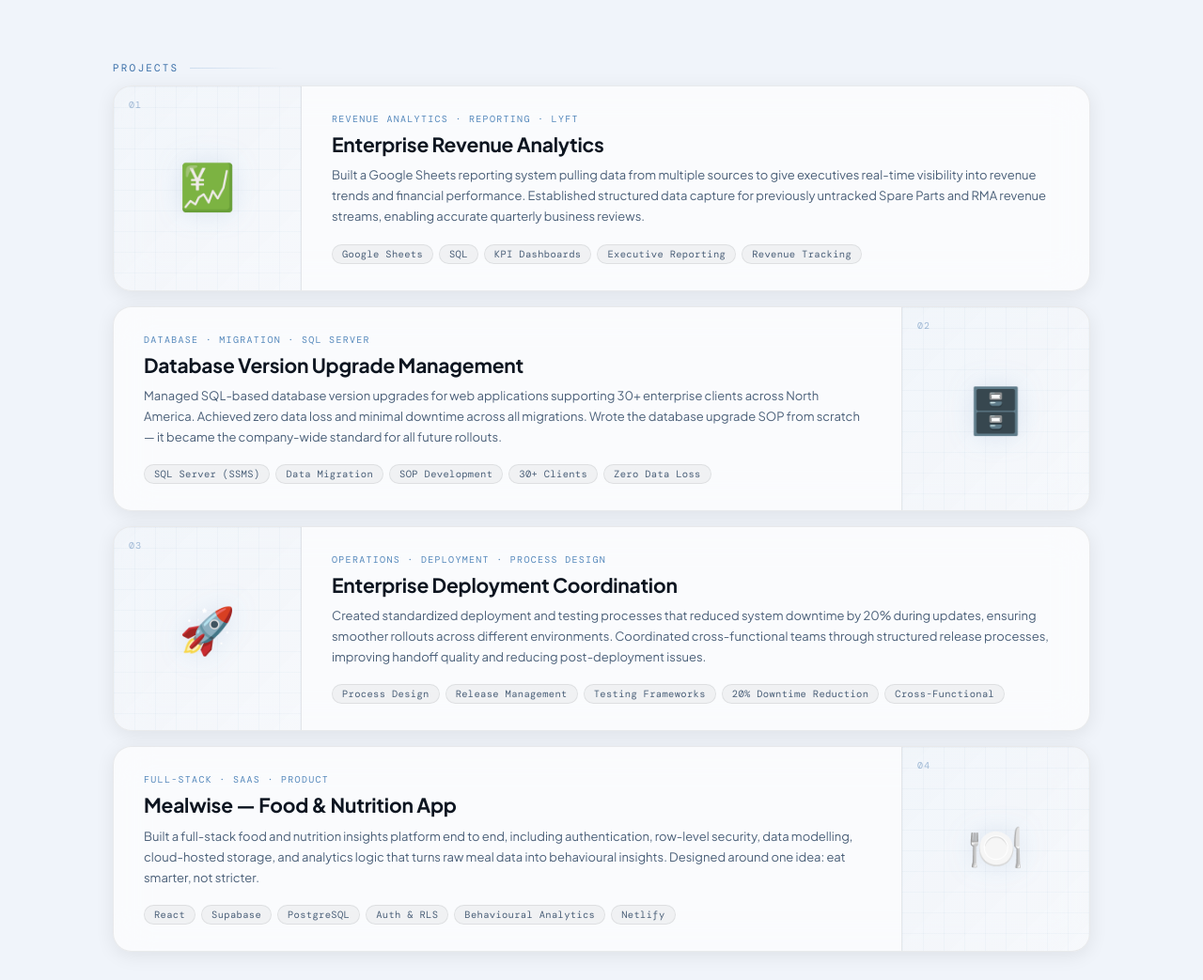
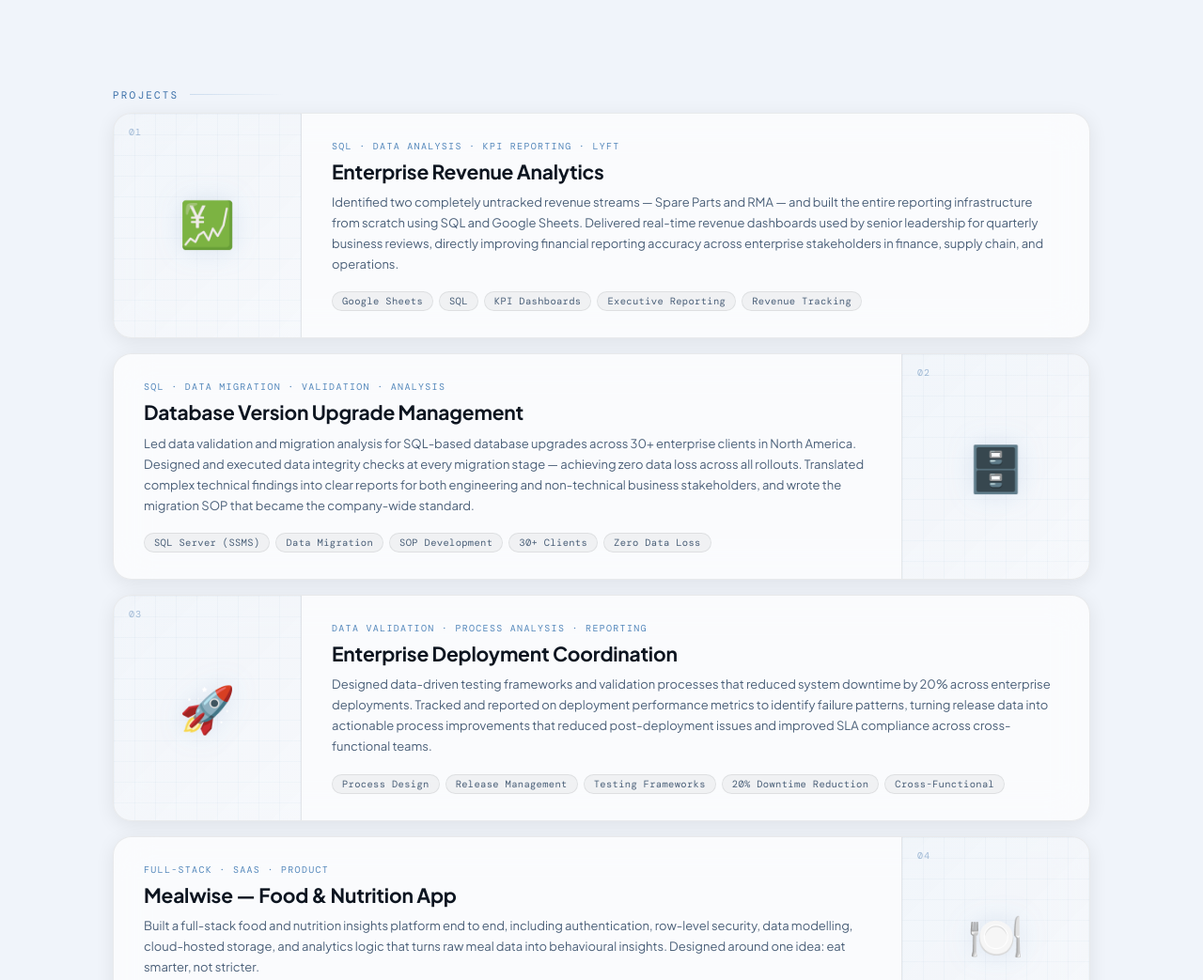
Before and after one commit to shah-samkit/Samkit-Shah-Portfolio, a plain HTML site: page index.html in a window 1280 px wide. Shown: the part 1080-2123 px from the top of the page at 94% size. Drawn offline with nearby package versions, Linux system fonts and the light colour scheme; a web font is replaced by a local one.

Commit message:
Revise job title and project descriptions in index.html
Updated job title and descriptions to reflect a more focused role as a Data Analyst. Enhanced project descriptions to better articulate contributions and impact.

```diff
--- a/index.html
+++ b/index.html
@@ -3,7 +3,7 @@
 <head>
 <meta charset="UTF-8">
 <meta name="viewport" content="width=device-width, initial-scale=1.0">
-<title>Samkit Shah — Data & Operations Analyst</title>
+<title>Samkit Shah — Data Analyst</title>
 <meta name="description" content="Data & Operations Analyst @ Lyft. Turning fragmented systems into reliable data infrastructure and workflows that scale.">
 <meta property="og:title" content="Samkit Shah — Data & Operations Analyst">
 <meta property="og:description" content="Data & Operations Analyst @ Lyft · SQL · Process Automation · Dashboards · Stakeholder Management">
@@ -620,7 +620,7 @@
         style="width:120px;height:120px;border-radius:50%;object-fit:cover;object-position:center top;border:3px solid var(--glass-border);box-shadow:0 0 0 6px rgba(123,167,212,0.1), 0 8px 32px rgba(0,0,0,0.3);flex-shrink:0;">
     </div>
     <p class="hero-sub">
-      <strong>Data & Operations Analyst @ Lyft.</strong> I turn fragmented systems into reliable data infrastructure and workflows that scale — across enterprise ops, SQL reporting, and cross-functional stakeholder teams.
+      <strong>Analyst @ Lyft.</strong> 4+ years turning messy, fragmented data into dashboards, insights, and decisions that move businesses forward — partnering with enterprise operations, hardware engineering, finance, and supply chain stakeholders at Lyft, and delivering data validation and reporting across 30+ enterprise clients at Total e Integrated.
     </p>
     <div class="hero-ctas">
       <a href="#contact" class="btn btn-glow">Let's Connect ↗</a>
@@ -649,9 +649,9 @@
       <div class="proj-card glass">
         <div class="proj-visual"><div class="proj-num">01</div><div class="proj-icon">💹</div></div>
         <div class="proj-body">
-          <div class="proj-type">Revenue Analytics · Reporting · Lyft</div>
+          <div class="proj-type">SQL · Data Analysis · KPI Reporting · Lyft</div>
           <div class="proj-name">Enterprise Revenue Analytics</div>
-          <p class="proj-desc">Built a Google Sheets reporting system pulling data from multiple sources to give executives real-time visibility into revenue trends and financial performance. Established structured data capture for previously untracked Spare Parts and RMA revenue streams, enabling accurate quarterly business reviews.</p>
+          <p class="proj-desc">Identified two completely untracked revenue streams — Spare Parts and RMA — and built the entire reporting infrastructure from scratch using SQL and Google Sheets. Delivered real-time revenue dashboards used by senior leadership for quarterly business reviews, directly improving financial reporting accuracy across enterprise stakeholders in finance, supply chain, and operations.</p>
           <div class="proj-pills">
             <span class="pill">Google Sheets</span><span class="pill">SQL</span>
             <span class="pill">KPI Dashboards</span><span class="pill">Executive Reporting</span><span class="pill">Revenue Tracking</span>
@@ -662,9 +662,9 @@
       <div class="proj-card glass">
         <div class="proj-visual"><div class="proj-num">02</div><div class="proj-icon">🗄️</div></div>
         <div class="proj-body">
-          <div class="proj-type">Database · Migration · SQL Server</div>
+          <div class="proj-type">SQL · Data Migration · Validation · Analysis</div>
           <div class="proj-name">Database Version Upgrade Management</div>
-          <p class="proj-desc">Managed SQL-based database version upgrades for web applications supporting 30+ enterprise clients across North America. Achieved zero data loss and minimal downtime across all migrations. Wrote the database upgrade SOP from scratch — it became the company-wide standard for all future rollouts.</p>
+          <p class="proj-desc">Led data validation and migration analysis for SQL-based database upgrades across 30+ enterprise clients in North America. Designed and executed data integrity checks at every migration stage — achieving zero data loss across all rollouts. Translated complex technical findings into clear reports for both engineering and non-technical business stakeholders, and wrote the migration SOP that became the company-wide standard.</p>
           <div class="proj-pills">
             <span class="pill">SQL Server (SSMS)</span><span class="pill">Data Migration</span>
             <span class="pill">SOP Development</span><span class="pill">30+ Clients</span><span class="pill">Zero Data Loss</span>
@@ -675,9 +675,9 @@
       <div class="proj-card glass">
         <div class="proj-visual"><div class="proj-num">03</div><div class="proj-icon">🚀</div></div>
         <div class="proj-body">
-          <div class="proj-type">Operations · Deployment · Process Design</div>
+          <div class="proj-type">Data Validation · Process Analysis · Reporting</div>
           <div class="proj-name">Enterprise Deployment Coordination</div>
-          <p class="proj-desc">Created standardized deployment and testing processes that reduced system downtime by 20% during updates, ensuring smoother rollouts across different environments. Coordinated cross-functional teams through structured release processes, improving handoff quality and reducing post-deployment issues.</p>
+          <p class="proj-desc">Designed data-driven testing frameworks and validation processes that reduced system downtime by 20% across enterprise deployments. Tracked and reported on deployment performance metrics to identify failure patterns, turning release data into actionable process improvements that reduced post-deployment issues and improved SLA compliance across cross-functional teams.</p>
           <div class="proj-pills">
             <span class="pill">Process Design</span><span class="pill">Release Management</span>
             <span class="pill">Testing Frameworks</span><span class="pill">20% Downtime Reduction</span><span class="pill">Cross-Functional</span>
@@ -777,11 +777,11 @@
     <div class="eyebrow reveal">Toolkit</div>
     <h2 class="sec-title reveal">Skills & Tools</h2>
     <div class="skills-grid">
-      <div class="skill-card glass"><div class="skill-icon">🗄️</div><div class="skill-name">Data & Analytics</div><div class="skill-tags"><span class="skill-tag">SQL</span><span class="skill-tag">Python</span><span class="skill-tag">LTV Modelling</span><span class="skill-tag">Cohort Analysis</span><span class="skill-tag">Churn Analysis</span><span class="skill-tag">KPI Development</span></div></div>
-      <div class="skill-card glass"><div class="skill-icon">📊</div><div class="skill-name">Reporting & Dashboards</div><div class="skill-tags"><span class="skill-tag">Google Sheets</span><span class="skill-tag">Excel</span><span class="skill-tag">Data Visualization</span><span class="skill-tag">Executive Reporting</span><span class="skill-tag">Business Reviews</span></div></div>
-      <div class="skill-card glass"><div class="skill-icon">⚙️</div><div class="skill-name">Operations & Process</div><div class="skill-tags"><span class="skill-tag">Process Automation</span><span class="skill-tag">SOP Development</span><span class="skill-tag">SLA Management</span><span class="skill-tag">Data Validation</span><span class="skill-tag">Agile / Jira</span></div></div>
-      <div class="skill-card glass"><div class="skill-icon">🗃️</div><div class="skill-name">Databases & Systems</div><div class="skill-tags"><span class="skill-tag">SQL Server (SSMS)</span><span class="skill-tag">Supabase</span><span class="skill-tag">PostgreSQL</span><span class="skill-tag">DB Migrations</span><span class="skill-tag">Data Reconciliation</span></div></div>
-      <div class="skill-card glass"><div class="skill-icon">🤝</div><div class="skill-name">Cross-Functional</div><div class="skill-tags"><span class="skill-tag">Stakeholder Management</span><span class="skill-tag">Enterprise Ops</span><span class="skill-tag">Supply Chain</span><span class="skill-tag">Finance Reporting</span><span class="skill-tag">Salesforce CRM</span></div></div>
+      <div class="skill-card glass"><div class="skill-icon">🗄️</div><div class="skill-name">Data & Analytics</div><div class="skill-tags"><span class="skill-tag">SQL</span><span class="skill-tag">Python (Pandas)</span><span class="skill-tag">Exploratory Data Analysis</span><span class="skill-tag">Data Cleaning</span><span class="skill-tag">Cohort Analysis</span><span class="skill-tag">Customer Segmentation</span><span class="skill-tag">KPI Development</span><span class="skill-tag">Data Validation</span></div></div>
+      <div class="skill-card glass"><div class="skill-icon">📊</div><div class="skill-name">Reporting & Dashboards</div><div class="skill-tags"><span class="skill-tag">Google Sheets</span><span class="skill-tag">Excel</span><span class="skill-tag">Dashboard Design</span><span class="skill-tag">Data Visualization</span><span class="skill-tag">Executive Reporting</span><span class="skill-tag">Operational Analytics</span><span class="skill-tag">Mode Analytics</span></div></div>
+      <div class="skill-card glass"><div class="skill-icon">⚙️</div><div class="skill-name">Operational Analytics</div><div class="skill-tags"><span class="skill-tag">Process Automation</span><span class="skill-tag">SOP Development</span><span class="skill-tag">SLA Management</span><span class="skill-tag">Agile / Jira</span></div></div>
+      <div class="skill-card glass"><div class="skill-icon">🗃️</div><div class="skill-name">Databases & Systems</div><div class="skill-tags"><span class="skill-tag">PostgreSQL</span><span class="skill-tag">Supabase</span><span class="skill-tag">SQL Server (SSMS)</span><span class="skill-tag">Query Optimization</span><span class="skill-tag">DB Migrations</span><span class="skill-tag">Data Reconciliation</span></div></div>
+      <div class="skill-card glass"><div class="skill-icon">🤝</div><div class="skill-name">Cross-Functional</div><div class="skill-tags"><span class="skill-tag">Stakeholder Management</span><span class="skill-tag">Data Storytelling</span><span class="skill-tag">Enterprise Ops</span><span class="skill-tag">Supply Chain</span><span class="skill-tag">Finance Reporting</span><span class="skill-tag">Salesforce CRM</span></div></div>
       <div class="skill-card glass"><div class="skill-icon">🎓</div><div class="skill-name">Education</div><div class="skill-tags"><span class="skill-tag">BE · Information Technology · LIT</span><span class="skill-tag">PG Diploma · Software & DB Dev · Lambton</span></div></div>
     </div>
   </div>
@@ -861,7 +861,7 @@
 
 <footer>
   <div class="footer-t">© 2026 Samkit Shah</div>
-  <div class="footer-t">Data & Operations Analyst · Brampton, ON · Canada</div>
+  <div class="footer-t">Data Analyst · Brampton, ON · Canada</div>
 </footer>
 
 </div>
```
